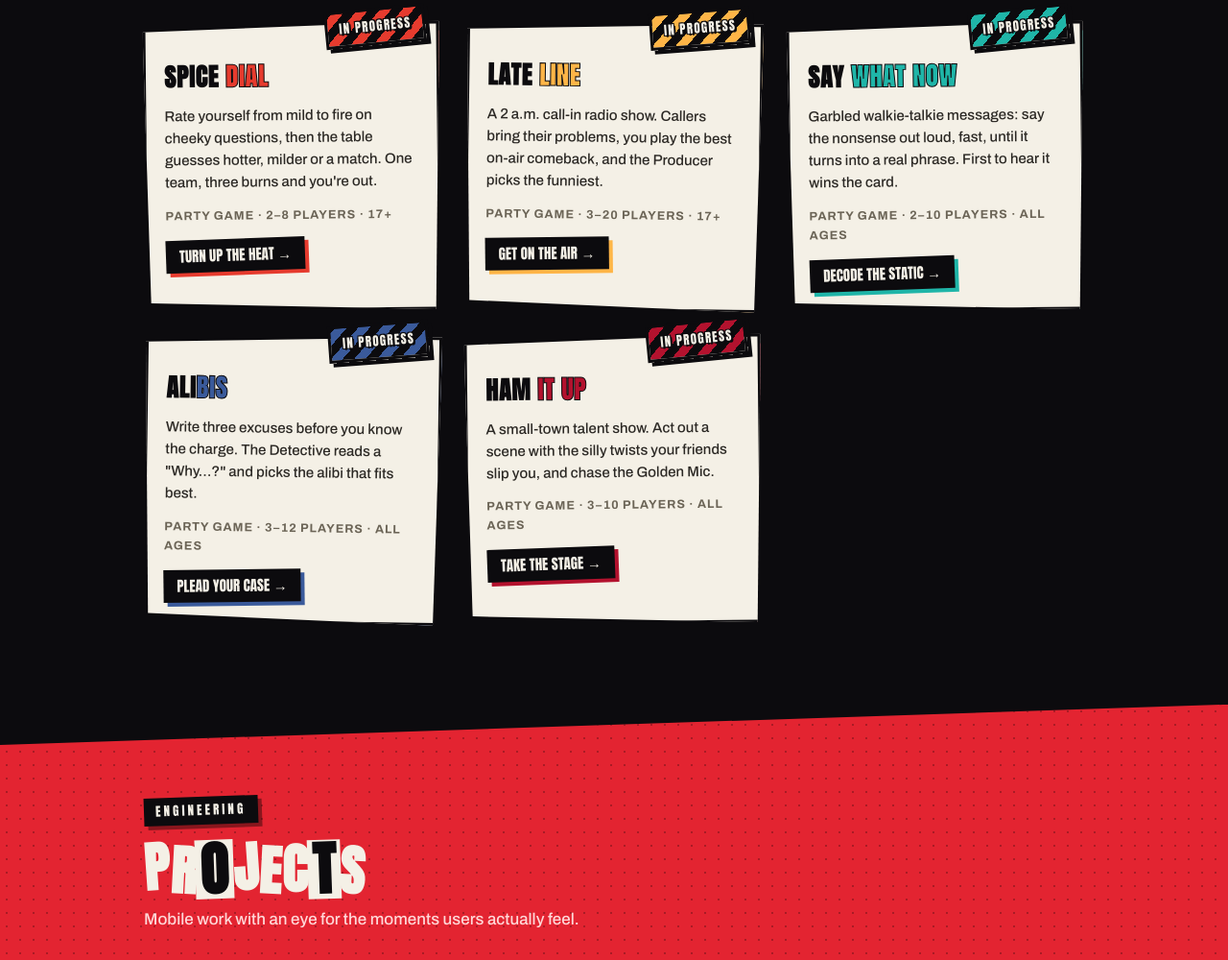
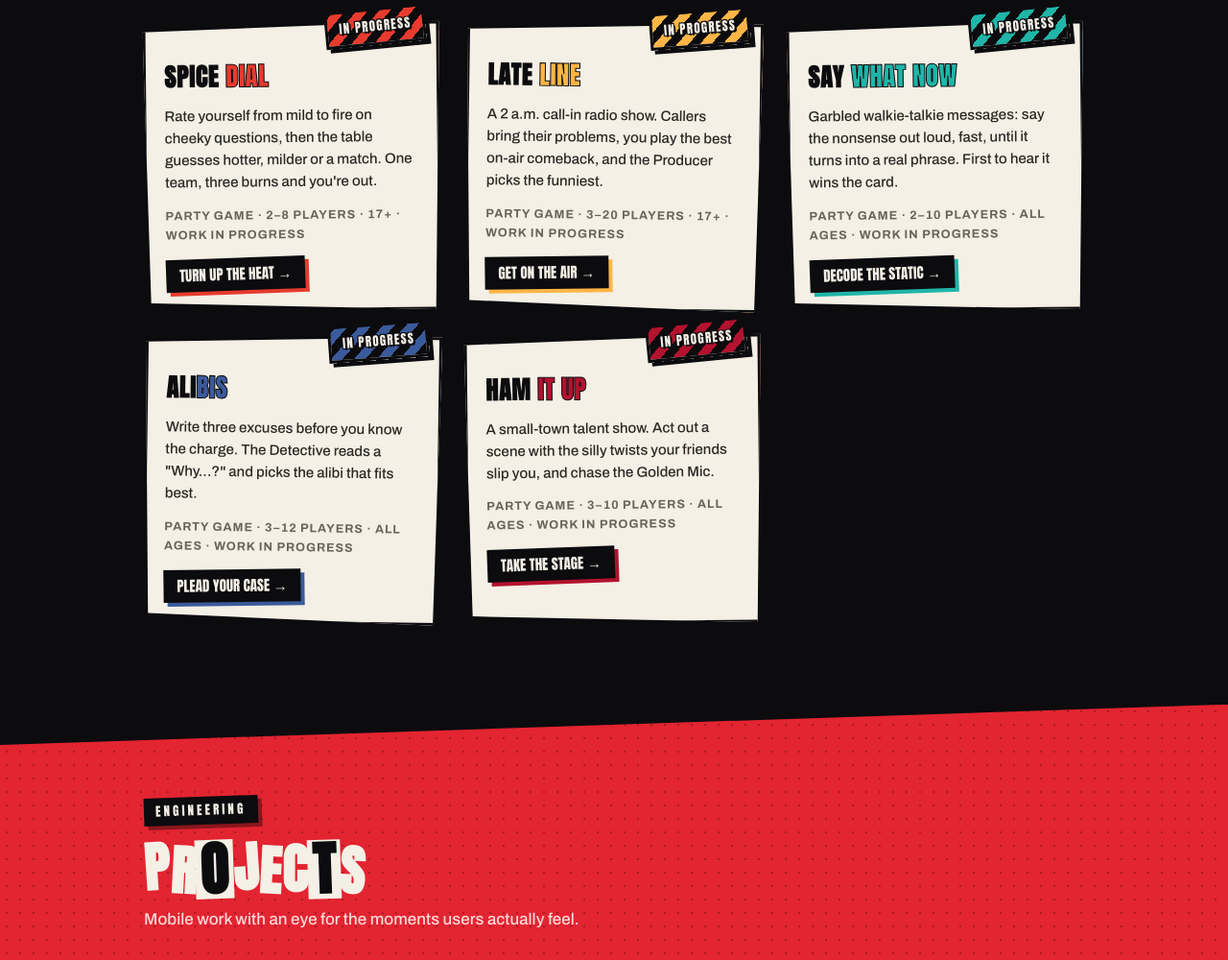
Before and after one commit to DeAnthonee/deanthoneeking.com, a plain HTML site: page index.html in a window 1280 px wide. Shown: the part 1717-2717 px from the top of the page at 96% size. Drawn offline with Linux system fonts and the light colour scheme.

Commit message:
Game Room: end the five new meta lines with 'work in progress', like Rate Robbers and Big Boss
Co-Authored-By: Claude Opus 5.5 <noreply@anthropic.com>

```diff
--- a/index.html
+++ b/index.html
@@ -237,7 +237,7 @@
         <h3>Spice <b>Dial</b></h3>
         <p>Rate yourself from mild to fire on cheeky questions, then the table
            guesses hotter, milder or a match. One team, three burns and you're out.</p>
-        <span class="meta">Party game · 2–8 players · 17+</span>
+        <span class="meta">Party game · 2–8 players · 17+ · work in progress</span>
         <span class="enter">Turn up the heat →</span>
       </a>
       <a class="card g-ll" href="https://lateline.deanthoneeking.com">
@@ -245,7 +245,7 @@
         <h3>Late <b>Line</b></h3>
         <p>A 2 a.m. call-in radio show. Callers bring their problems, you play
            the best on-air comeback, and the Producer picks the funniest.</p>
-        <span class="meta">Party game · 3–20 players · 17+</span>
+        <span class="meta">Party game · 3–20 players · 17+ · work in progress</span>
         <span class="enter">Get on the air →</span>
       </a>
       <a class="card g-sw" href="https://saywhatnow.deanthoneeking.com">
@@ -253,7 +253,7 @@
         <h3>Say <b>What Now</b></h3>
         <p>Garbled walkie-talkie messages: say the nonsense out loud, fast, until
            it turns into a real phrase. First to hear it wins the card.</p>
-        <span class="meta">Party game · 2–10 players · all ages</span>
+        <span class="meta">Party game · 2–10 players · all ages · work in progress</span>
         <span class="enter">Decode the static →</span>
       </a>
       <a class="card g-al" href="https://alibis.deanthoneeking.com">
@@ -261,7 +261,7 @@
         <h3>Ali<b>bis</b></h3>
         <p>Write three excuses before you know the charge. The Detective reads a
            "Why…?" and picks the alibi that fits best.</p>
-        <span class="meta">Party game · 3–12 players · all ages</span>
+        <span class="meta">Party game · 3–12 players · all ages · work in progress</span>
         <span class="enter">Plead your case →</span>
       </a>
       <a class="card g-hu" href="https://hamitup.deanthoneeking.com">
@@ -269,7 +269,7 @@
         <h3>Ham <b>It Up</b></h3>
         <p>A small-town talent show. Act out a scene with the silly twists your
            friends slip you, and chase the Golden Mic.</p>
-        <span class="meta">Party game · 3–10 players · all ages</span>
+        <span class="meta">Party game · 3–10 players · all ages · work in progress</span>
         <span class="enter">Take the stage →</span>
       </a>
     </div>
```
